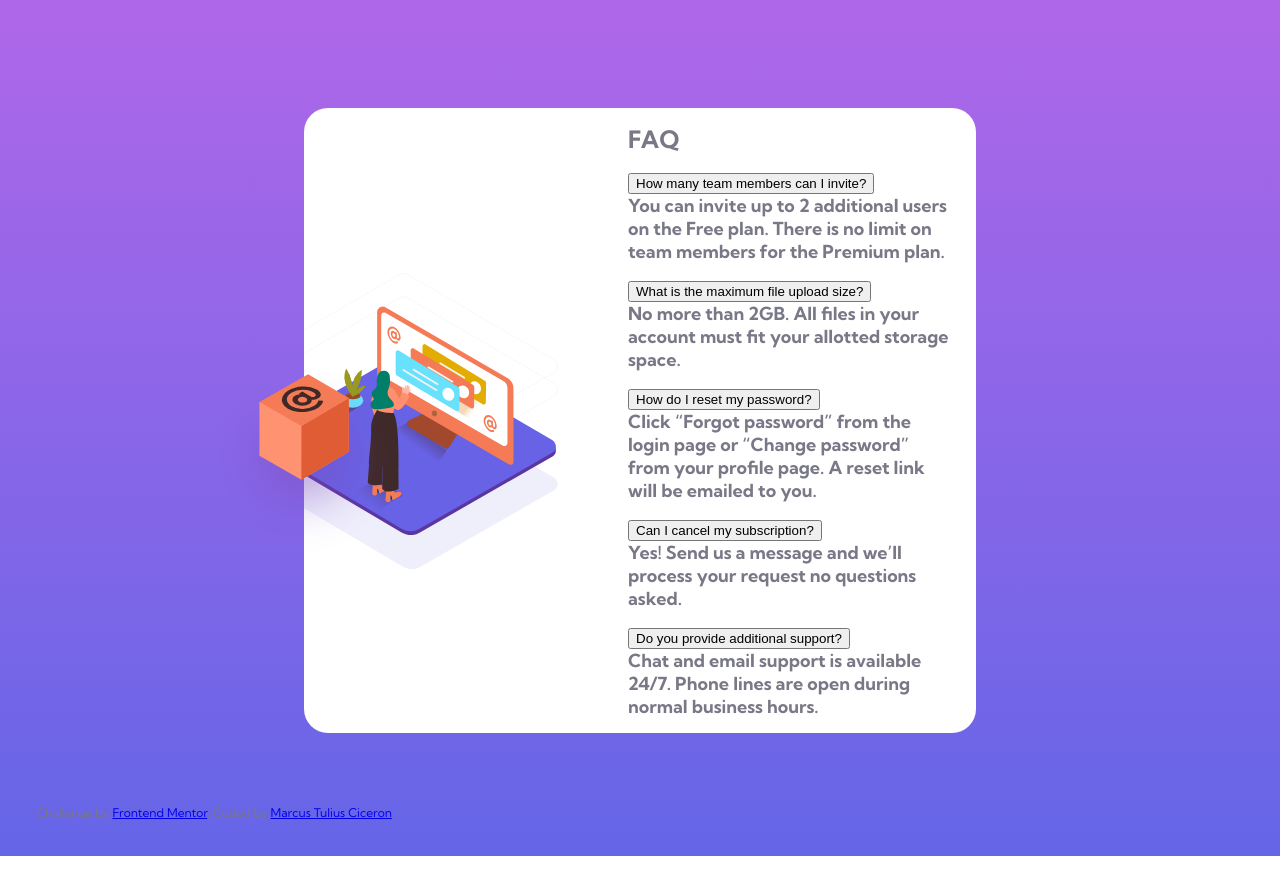
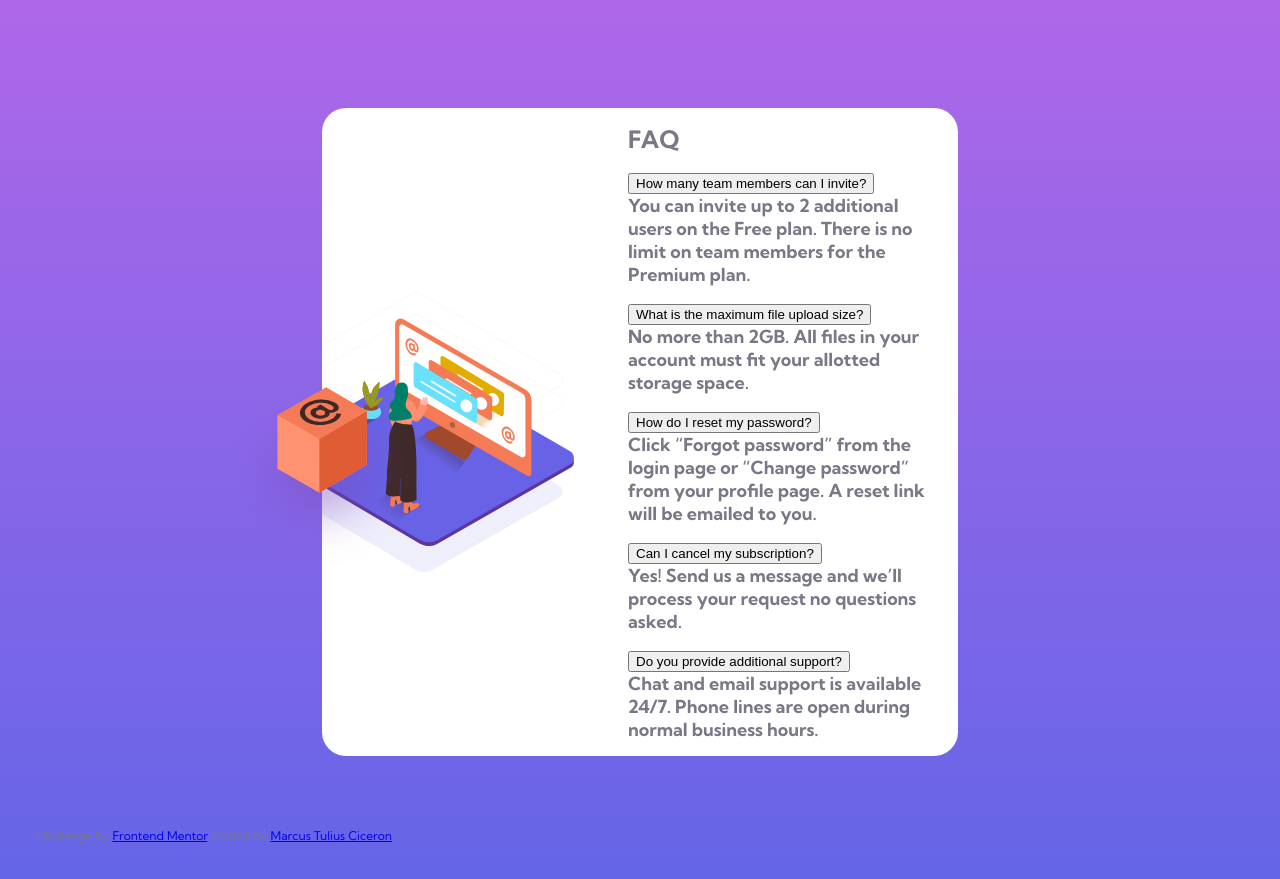
Before and after one commit to MarcusTuliusCiceron/FAQ-accordion-card-challenge-hub, a plain HTML site: page index.html in a window 1280 px wide. Before the commit the page ends 856 px from the top, so only its background shows below. Drawn offline with Linux system fonts and the light colour scheme.

Commit message:
prepare to revert

```diff
--- a/_image.scss
+++ b/_image.scss
@@ -31,6 +31,7 @@
         background-size: 45%;
         background-repeat: no-repeat;
         background-position: -13% center;
+        width: 53rem;
         &__image{
             display: flex;
             align-items: center;
```
Also changed, not shown: style.css, 1 other file.
